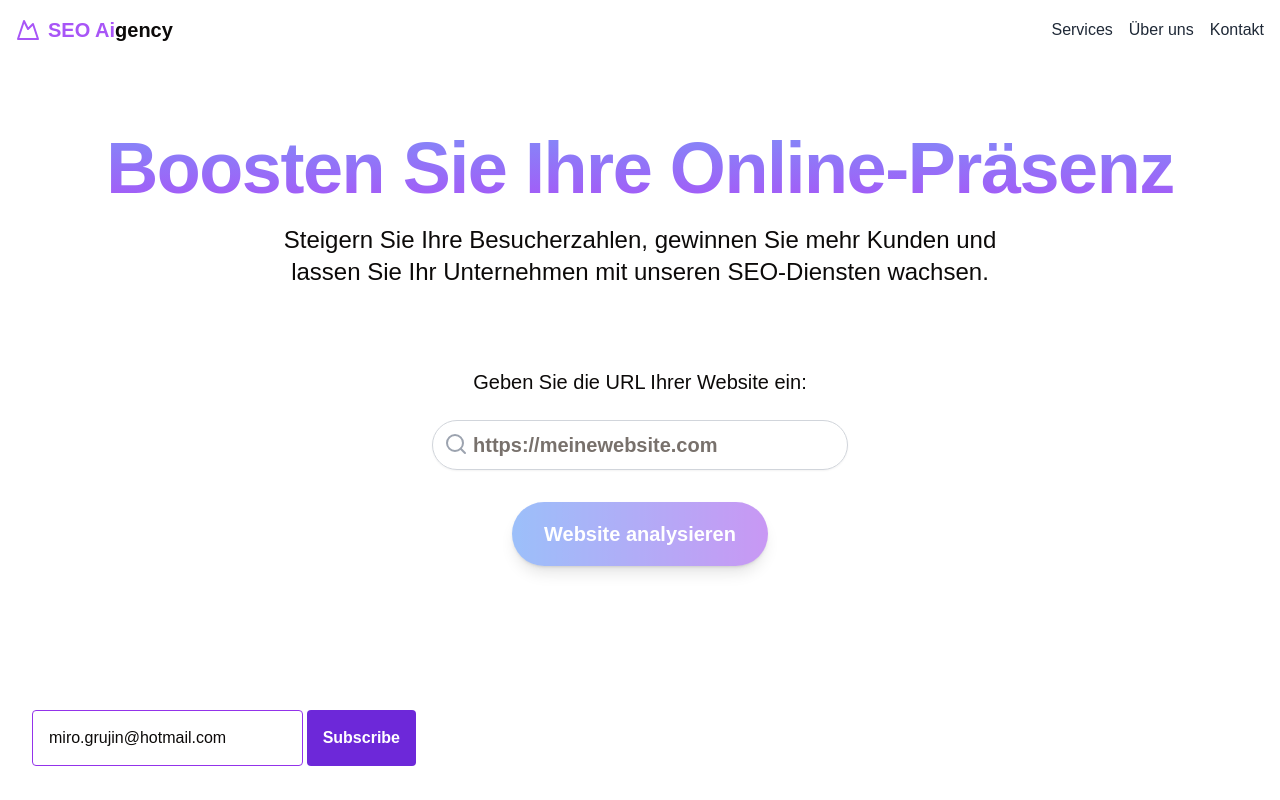
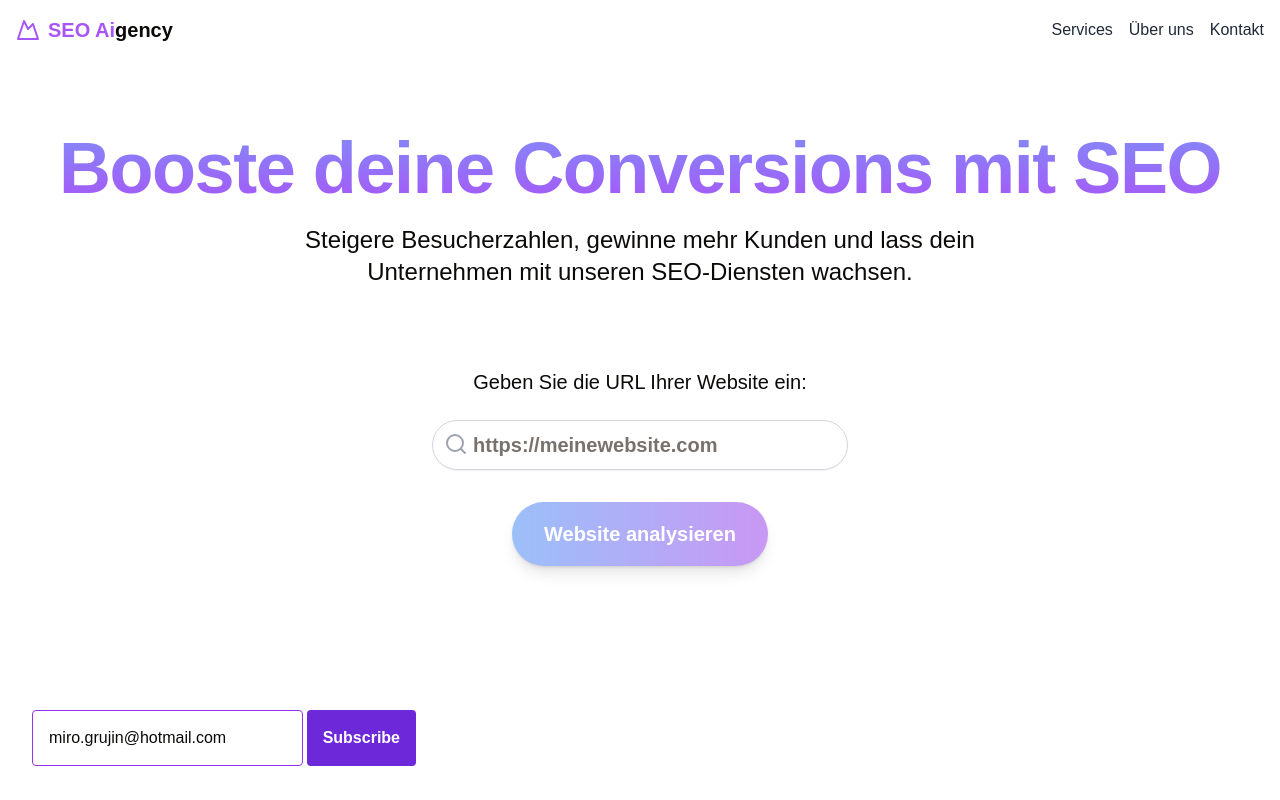
Before and after one commit to heyio/seo-aigency, a Next.js app: page / in a window 1280 px wide. Shown: the top 800 px of the page. Built offline with nearby package versions, Linux system fonts and the light colour scheme.

Commit message:
Update Landing Text

```diff
--- a/components/organisms/hero.tsx
+++ b/components/organisms/hero.tsx
@@ -156,12 +156,12 @@ export default function Hero() {
     >
       <motion.div className="" variants={fadeInUp}>
         <BlurIn
-          word="Boosten Sie Ihre Online-Präsenz"
+          word="Booste deine Conversions mit SEO"
           className="text-7xl font-bold mb-4 bg-gradient-to-b from-indigo-400 to-purple-500 inline-block text-transparent bg-clip-text"
         />
       </motion.div>
       <motion.p className="text-2xl mb-16 px-4 max-w-3xl mx-auto" variants={fadeInUp}>
-        Steigern Sie Ihre Besucherzahlen, gewinnen Sie mehr Kunden und lassen Sie Ihr Unternehmen mit unseren SEO-Diensten wachsen.
+        Steigere Besucherzahlen, gewinne mehr Kunden und lass dein Unternehmen mit unseren SEO-Diensten wachsen.
       </motion.p>
 
       <div className="max-w-xl mx-auto mb-8">
```
Also changed, not shown: 1 other file (tests, documents, lock files or other folders).
